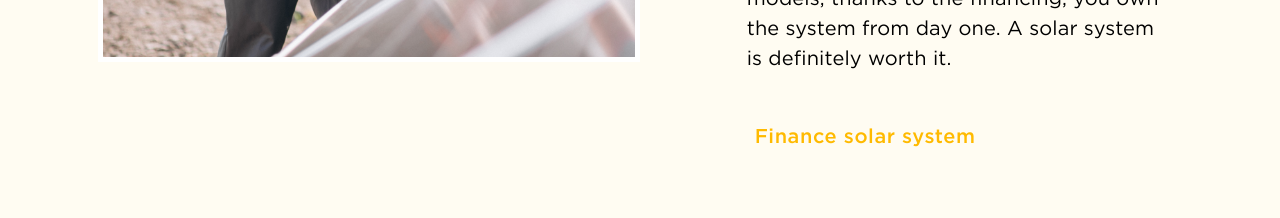
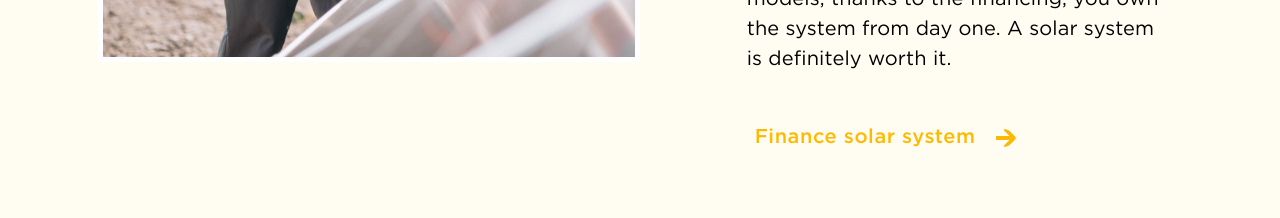
Before and after one commit to Nayeemr45/solar, a React (Create React App) app: page / in a window 1280 px wide. Shown: the part 6780-6998 px from the top of the page. Built offline with nearby package versions, Linux system fonts and the light colour scheme.

Commit message:
Update Section5.css

```diff
--- a/src/Assets/Css/Section5.css
+++ b/src/Assets/Css/Section5.css
@@ -11,8 +11,9 @@
   src: local('Gotham-Book'), url(../Fonts/GothamBook.ttf) format('truetype');
 }
 .section-5 {
-/*   height: 5200px;
- */  margin-bottom: 380px;
+  /*   height: 5200px;
+ */
+  margin-bottom: 380px;
 }
 
 .content-1 {
@@ -310,10 +311,10 @@
   }
   .content-3-list-icon {
     padding-right: 5px;
-}
-.content-3-list-icon-img{
-  width: 20px;
-}
+  }
+  .content-3-list-icon-img {
+    width: 20px;
+  }
 }
 
 /* ================================*/
@@ -365,9 +366,9 @@
 }
 
 .content-4-icon {
-  width: 20px !important;
+  width: 40px !important;
   height: 20px !important;
-  padding-left: 30px !important;
+  padding-left: 20px !important;
   justify-content: flex-end !important;
 }
 @media (min-width: 320px) and (max-width: 767px) {
@@ -593,7 +594,7 @@
 @media (min-width: 320px) and (max-width: 767px) {
   .content-6 {
     margin-top: 0px;
-}
+  }
   .content-6-img {
     width: 200px;
     height: 200px;
```
